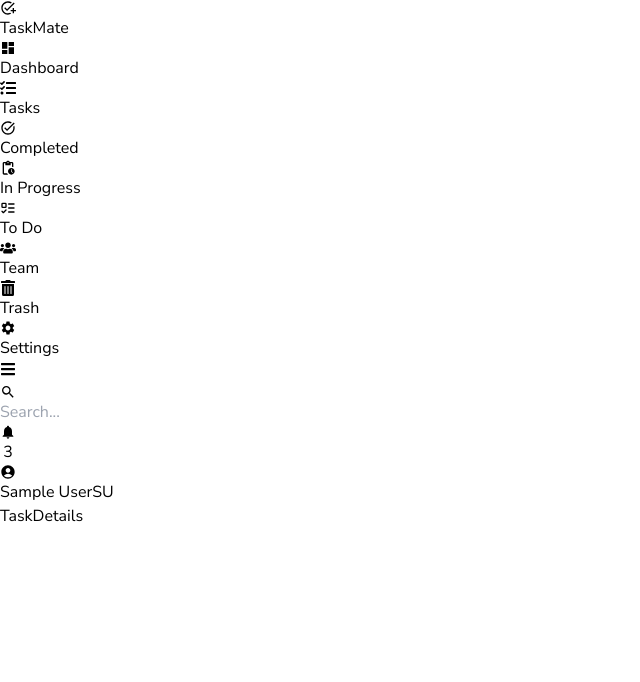
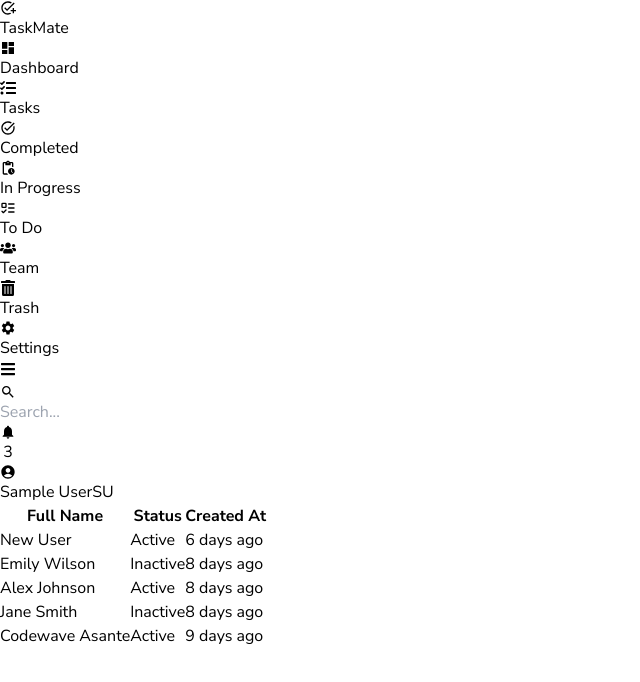
Before and after one commit to Siddhartha335/TaskMate, a React (Vite) app in the folder client/: page /task/1 in a window 1280 px wide. Shown: the top 682 px of the page, without its empty margins (0-640 px from the left). Built offline with nearby package versions, Linux system fonts and the light colour scheme; sample sign-in values are in the browser's storage.

Commit message:
Routes matched for dynamic tasks id

```diff
--- a/client/src/pages/TaskDetails.tsx
+++ b/client/src/pages/TaskDetails.tsx
@@ -1,7 +1,8 @@
 import React from 'react'
+import { UserTable } from '../components/UserTable'
 
 export const TaskDetails = () => {
   return (
-    <div>TaskDetails</div>
+    <UserTable />
   )
 }
```
